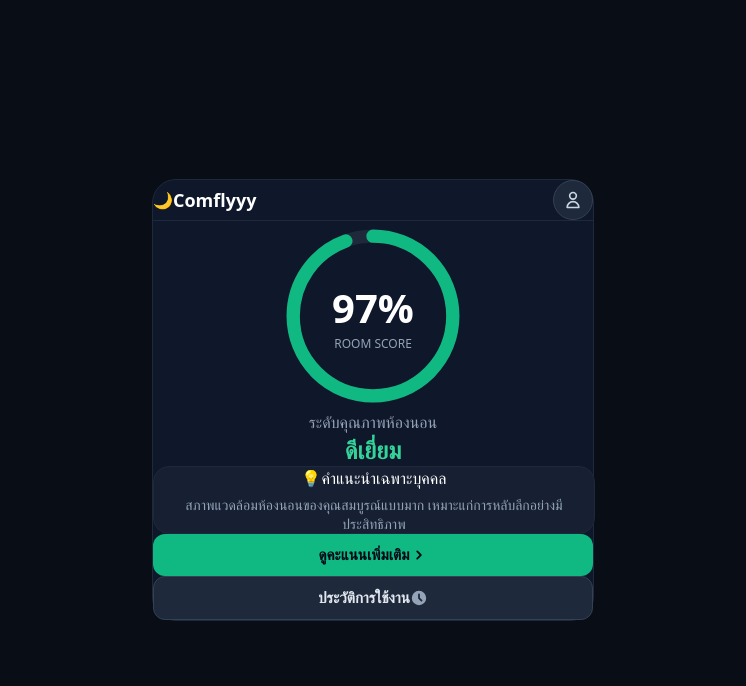
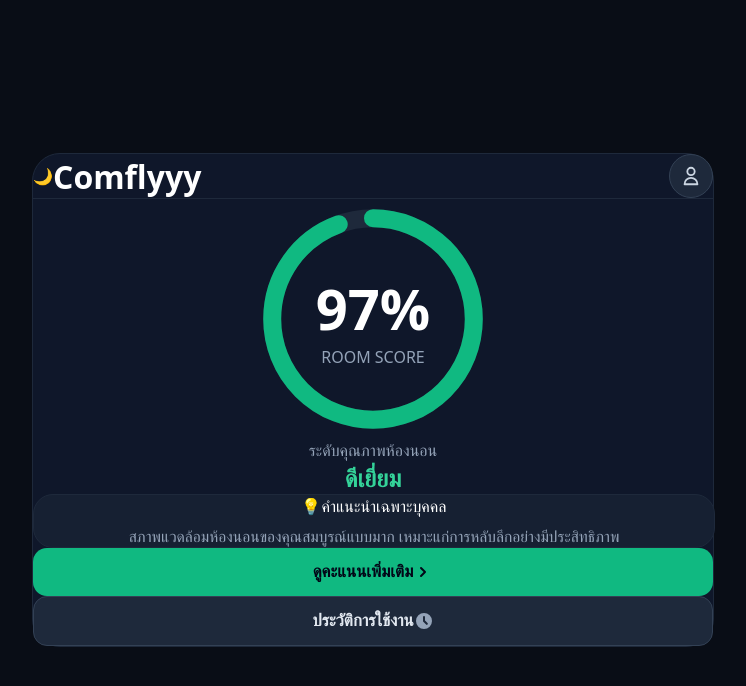
Before and after one commit to paradisesui/comflyyy, a Next.js app: page / in a window 1280 px wide. Shown: the top 686 px of the page, without its empty margins (267-1013 px from the left). Built offline with nearby package versions, Linux system fonts and the light colour scheme.

Commit message:
fix svg size and layout

```diff
--- a/app/page.tsx
+++ b/app/page.tsx
@@ -12,30 +12,30 @@ export default function Home() {
         width: '100%',
         boxSizing: 'border-box'
       }}
-      className="flex items-center justify-center p-4 md:p-6 font-sans"
+      className="flex items-center justify-center p-4 md:p-10 font-sans"
     >
-      {/* Dashboard Card Container - ล็อกความกว้าง max-w-md เพื่อความสวยงาม */}
+      {/* Dashboard Card - ปรับความกว้างให้ใหญ่ขึ้นเป็น max-w-2xl (672px) */}
       <div
         style={{
           backgroundColor: '#0f172a',
           borderColor: '#1e293b',
-          borderRadius: '1.5rem',
+          borderRadius: '1.75rem',
           borderWidth: '1px',
           borderStyle: 'solid',
-          maxWidth: '440px',
+          maxWidth: '680px',
           width: '100%'
         }}
-        className="p-6 md:p-8 shadow-2xl flex flex-col space-y-6"
+        className="p-8 md:p-10 shadow-2xl flex flex-col space-y-8"
       >
 
         {/* Header ส่วนบนของการ์ด */}
         <div
           style={{ borderBottomColor: '#1e293b', borderBottomWidth: '1px', borderBottomStyle: 'solid' }}
-          className="flex items-center justify-between w-full pb-3"
+          className="flex items-center justify-between w-full pb-4"
         >
-          <div className="flex items-center gap-2">
-            <span className="text-xl">🌙</span>
-            <h1 className="font-bold text-lg text-slate-100 tracking-wide" style={{ margin: 0, fontSize: '1.125rem' }}>
+          <div className="flex items-center gap-2.5">
+            <span className="text-2xl">🌙</span>
+            <h1 className="font-bold text-xl text-slate-100 tracking-wide" style={{ margin: 0 }}>
               Comflyyy
             </h1>
           </div>
@@ -44,8 +44,8 @@ export default function Home() {
             style={{
               backgroundColor: '#1e293b',
               borderColor: '#334155',
-              width: '40px',
-              height: '40px',
+              width: '44px',
+              height: '44px',
               borderRadius: '9999px',
               borderWidth: '1px',
               borderStyle: 'solid'
@@ -54,28 +54,28 @@ export default function Home() {
           >
             <svg
               xmlns="http://www.w3.org/2000/svg"
-              width="20"
-              height="20"
+              width="22"
+              height="22"
               fill="none"
               viewBox="0 0 24 24"
               stroke="currentColor"
-              style={{ color: '#cbd5e1', width: '20px', height: '20px' }}
+              style={{ color: '#cbd5e1', width: '22px', height: '22px' }}
             >
               <path strokeLinecap="round" strokeLinejoin="round" strokeWidth={2} d="M16 7a4 4 0 11-8 0 4 4 0 018 0zM12 14a7 7 0 00-7 7h14a7 7 0 00-7-7z" />
             </svg>
           </button>
         </div>
 
-        {/* Circle Score Display */}
+        {/* Circle Score Display - ขยายวงกลมคะแนนให้ใหญ่เต็มตา */}
         <div className="flex flex-col items-center justify-center my-2">
-          <div className="relative w-48 h-48 flex items-center justify-center">
-            <svg className="-rotate-90 transform" width="190" height="190" viewBox="0 0 100 100" style={{ width: '190px', height: '190px' }}>
+          <div className="relative w-60 h-60 md:w-64 md:h-64 flex items-center justify-center">
+            <svg className="-rotate-90 transform" width="240" height="240" viewBox="0 0 100 100" style={{ width: '240px', height: '240px' }}>
               <circle
                 cx="50"
                 cy="50"
                 r="42"
                 stroke="#1e293b"
-                strokeWidth="7"
+                strokeWidth="7.5"
                 fill="transparent"
               />
               <circle
@@ -83,7 +83,7 @@ export default function Home() {
                 cy="50"
                 r="42"
                 stroke="#10b981"
-                strokeWidth="7"
+                strokeWidth="7.5"
                 strokeDasharray="263.89"
                 strokeDashoffset="15"
                 strokeLinecap="round"
@@ -91,15 +91,15 @@ export default function Home() {
               />
             </svg>
             <div className="absolute flex flex-col items-center justify-center text-center">
-              <span className="text-4xl font-black text-white tracking-tight" style={{ fontWeight: 900, fontSize: '2.5rem' }}>97%</span>
-              <span className="text-xs font-semibold tracking-widest mt-1 uppercase" style={{ color: '#94a3b8', fontSize: '0.75rem' }}>ROOM SCORE</span>
+              <span className="text-6xl font-black text-white tracking-tight" style={{ fontWeight: 900, fontSize: '3.5rem' }}>97%</span>
+              <span className="text-xs md:text-sm font-semibold tracking-widest mt-1 uppercase" style={{ color: '#94a3b8' }}>ROOM SCORE</span>
             </div>
           </div>
 
           {/* Level Label */}
-          <div className="text-center mt-3">
-            <p className="text-xs font-medium" style={{ color: '#94a3b8', margin: 0 }}>ระดับคุณภาพห้องนอน</p>
-            <h2 className="text-2xl font-extrabold tracking-wide mt-1" style={{ color: '#34d399', fontWeight: 800, margin: 0 }}>{level}</h2>
+          <div className="text-center mt-4">
+            <p className="text-sm font-medium" style={{ color: '#94a3b8', margin: 0 }}>ระดับคุณภาพห้องนอน</p>
+            <h2 className="text-3xl md:text-4xl font-extrabold tracking-wide mt-1" style={{ color: '#34d399', fontWeight: 800, margin: 0 }}>{level}</h2>
           </div>
         </div>
 
@@ -108,35 +108,35 @@ export default function Home() {
           style={{
             backgroundColor: '#162032',
             borderColor: '#1e293b',
-            borderRadius: '1rem',
+            borderRadius: '1.25rem',
             borderWidth: '1px',
             borderStyle: 'solid'
           }}
-          className="w-full p-4 text-sm leading-relaxed text-center"
+          className="w-full p-5 text-base leading-relaxed text-center shadow-inner"
         >
-          <p className="font-semibold mb-1.5 flex items-center justify-center gap-1.5 text-slate-200" style={{ margin: 0, marginBottom: '6px' }}>
+          <p className="font-semibold mb-2 flex items-center justify-center gap-2 text-slate-100 text-base" style={{ margin: 0, marginBottom: '8px' }}>
             <span>💡</span> คำแนะนำเฉพาะบุคคล
           </p>
-          <p style={{ color: '#94a3b8', margin: 0, fontSize: '0.875rem' }}>{recommendation}</p>
+          <p style={{ color: '#94a3b8', margin: 0, fontSize: '0.975rem' }}>{recommendation}</p>
         </div>
 
         {/* Footer Action Buttons */}
-        <div className="w-full space-y-2.5 pt-2 flex flex-col gap-2.5">
+        <div className="w-full space-y-3 pt-2 flex flex-col gap-3">
           <button
             onClick={() => alert('ไปยังหน้าดูคะแนนเซนเซอร์และกราฟ')}
             style={{
               backgroundColor: '#10b981',
               color: '#020617',
-              borderRadius: '0.75rem',
-              padding: '12px 16px',
+              borderRadius: '0.875rem',
+              padding: '14px 20px',
               border: 'none',
-              fontSize: '0.95rem',
+              fontSize: '1.05rem',
               fontWeight: 'bold'
             }}
             className="w-full transition-all flex items-center justify-center gap-2 cursor-pointer hover:opacity-90 active:scale-[0.99]"
           >
             <span>ดูคะแนนเพิ่มเติม</span>
-            <svg xmlns="http://www.w3.org/2000/svg" width="18" height="18" viewBox="0 0 20 20" fill="currentColor" style={{ width: '18px', height: '18px' }}>
+            <svg xmlns="http://www.w3.org/2000/svg" width="20" height="20" viewBox="0 0 20 20" fill="currentColor">
               <path fillRule="evenodd" d="M7.293 14.707a1 1 0 010-1.414L10.586 10 7.293 6.707a1 1 0 011.414-1.414l4 4a1 1 0 010 1.414l-4 4a1 1 0 01-1.414 0z" clipRule="evenodd" />
             </svg>
           </button>
@@ -147,17 +147,17 @@ export default function Home() {
               backgroundColor: '#1e293b',
               borderColor: '#334155',
               color: '#e2e8f0',
-              borderRadius: '0.75rem',
-              padding: '12px 16px',
+              borderRadius: '0.875rem',
+              padding: '14px 20px',
               borderWidth: '1px',
               borderStyle: 'solid',
-              fontSize: '0.95rem',
+              fontSize: '1.05rem',
               fontWeight: 600
             }}
             className="w-full transition-all flex items-center justify-center gap-2 cursor-pointer hover:bg-slate-700 active:scale-[0.99]"
           >
             <span>ประวัติการใช้งาน</span>
-            <svg xmlns="http://www.w3.org/2000/svg" width="18" height="18" viewBox="0 0 20 20" fill="currentColor" style={{ color: '#94a3b8', width: '18px', height: '18px' }}>
+            <svg xmlns="http://www.w3.org/2000/svg" width="20" height="20" viewBox="0 0 20 20" fill="currentColor" style={{ color: '#94a3b8' }}>
               <path fillRule="evenodd" d="M10 18a8 8 0 100-16 8 8 0 000 16zm1-12a1 1 0 10-2 0v4a1 1 0 00.293.707l2.828 2.829a1 1 0 101.415-1.415L11 9.586V6z" clipRule="evenodd" />
             </svg>
           </button>
```
